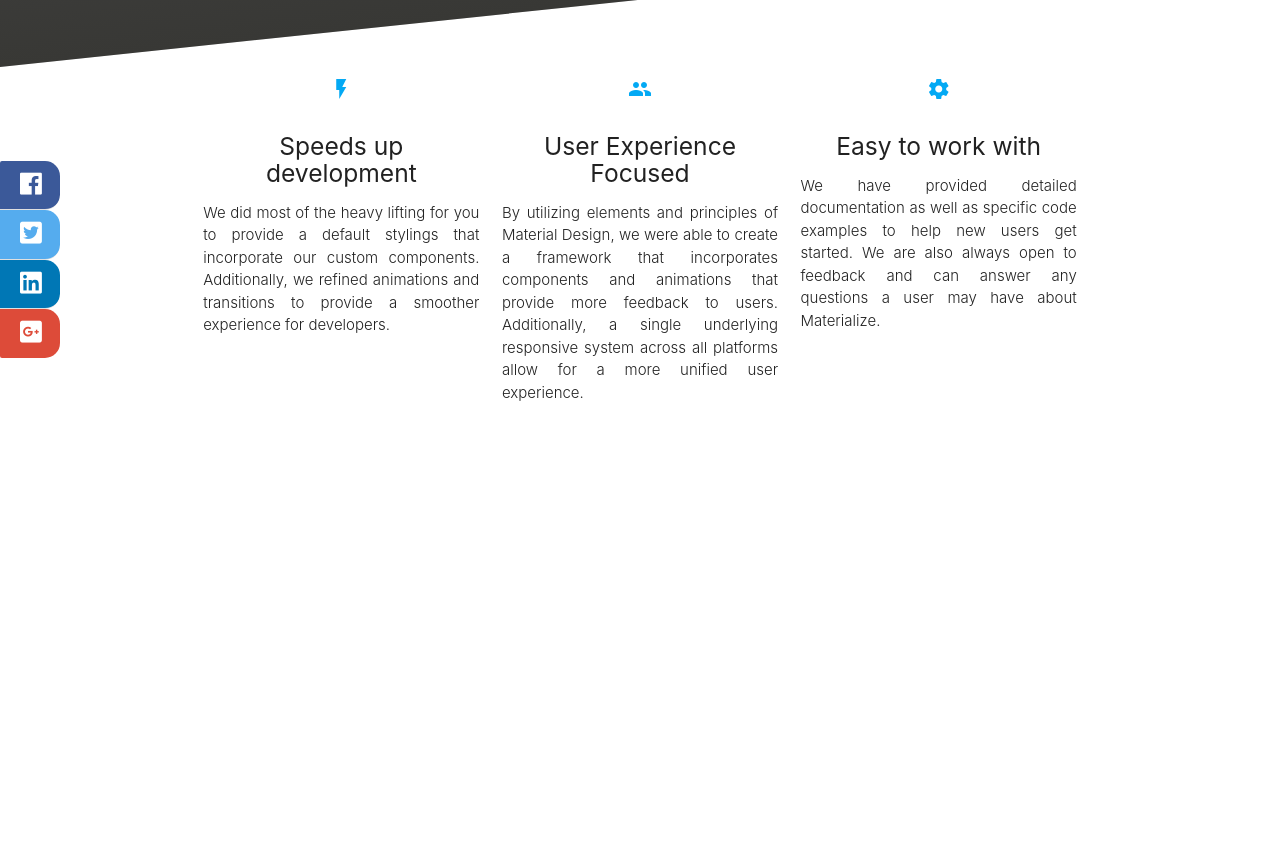
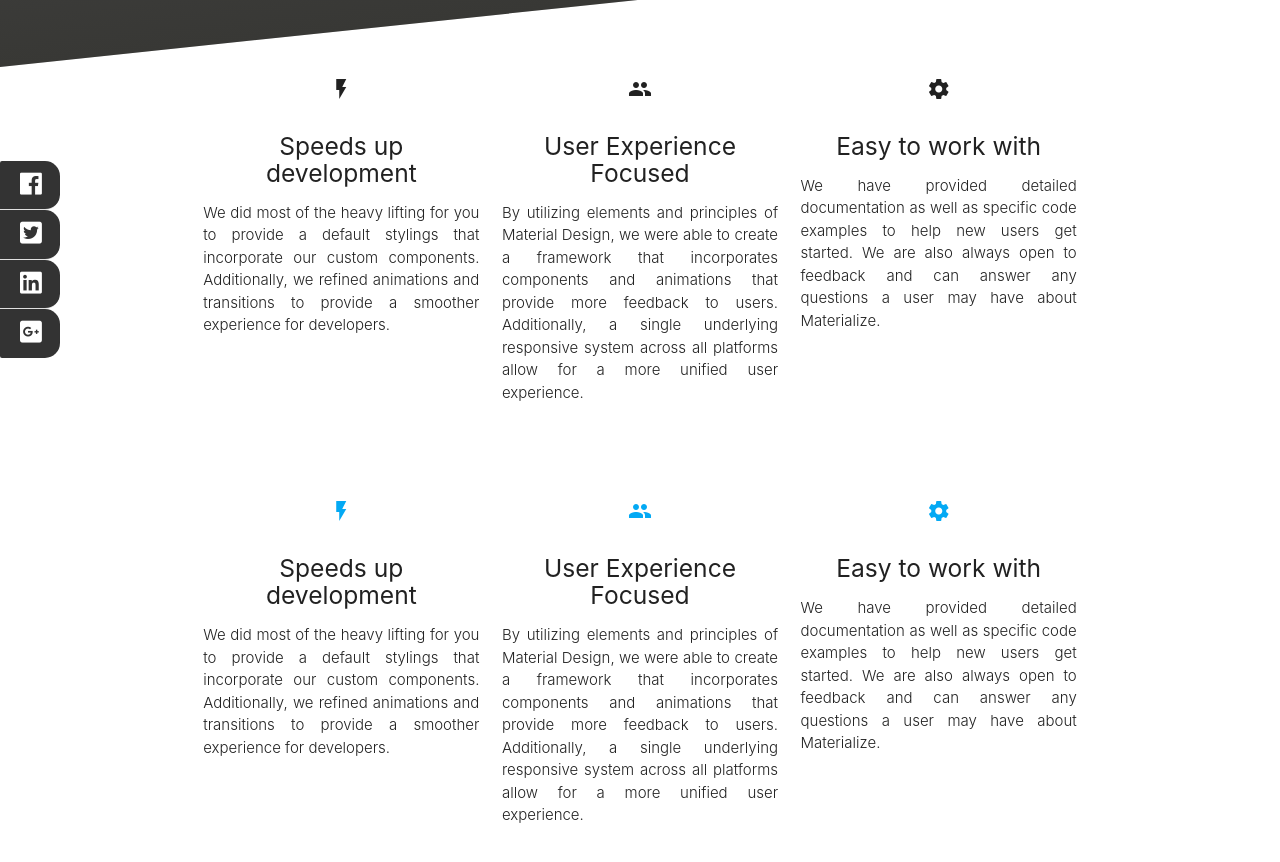
Before and after one commit to Pand3mie/SF4, a Symfony app: template templates/home/home.html.twig in a window 1280 px wide. Shown: the part 247-1109 px from the top of the page. Before the commit the page ends 648 px from the top, so only its background shows below. Run offline with Twig, Linux system fonts and the light colour scheme; the template is opened without the code that fills it, so the values that code supplies are empty; style sheets or scripts are compiled from the project's sources; some libraries are stand-ins or nearby versions.

Commit message:
commit 05/10 16:10

```diff
--- a/assets/scss/app.scss
+++ b/assets/scss/app.scss
@@ -76,16 +76,16 @@ div {
   border-radius: 0px 15px 15px 0px;
 }
 .left-sidebar li:nth-child(1){
-  background:#3b5999;
+  background:#333333;
 }
 .left-sidebar li:nth-child(2){
-  background:#55acee;
+  background:#333333;
 }
 .left-sidebar li:nth-child(3){
-  background:#0077B5;
+  background:#333333;
 }
 .left-sidebar li:nth-child(4){
-  background:#dd4b39;
+  background:#333333;
 }
 .left-sidebar li:hover{
   width: 150px;
@@ -93,3 +93,7 @@ div {
 .margetop{
   height:200px;
 }
+.logo{
+  position:fixed;
+  top: -54px;
+}
--- a/templates/default/menu.html.twig
+++ b/templates/default/menu.html.twig
@@ -2,9 +2,7 @@
 <nav class="grey darken-3">
     <div class="nav-wrapper">
         <div class="container">
-        <a href="#!" class="brand-logo"><i class="material-icons">
-        bug_report
-        </i></a>
+        <a href="#!" class="brand-logo logo"><img src="build/images/logo.png" alt=""></a>
         <ul class="right hide-on-med-and-down">
             <li><a class="dropdown-button" href="#!" data-target="dropdown1"><i class="material-icons left">
                     person
--- a/templates/home/home.html.twig
+++ b/templates/home/home.html.twig
@@ -13,7 +13,7 @@
   <div class="row">
       <div class="col s12 m4">
         <div class="icon-block">
-          <h2 class="center light-blue-text"><i class="material-icons">flash_on</i></h2>
+          <h2 class="center"><i class="material-icons">flash_on</i></h2>
           <h5 class="center">Speeds up development</h5>
 
           <p class="light">We did most of the heavy lifting for you to provide a default stylings that incorporate our custom components. Additionally, we refined animations and transitions to provide a smoother experience for developers.</p>
@@ -22,7 +22,7 @@
 
       <div class="col s12 m4">
         <div class="icon-block">
-          <h2 class="center light-blue-text"><i class="material-icons">group</i></h2>
+          <h2 class="center"><i class="material-icons">group</i></h2>
           <h5 class="center">User Experience Focused</h5>
 
           <p class="light">By utilizing elements and principles of Material Design, we were able to create a framework that incorporates components and animations that provide more feedback to users. Additionally, a single underlying responsive system across all platforms allow for a more unified user experience.</p>
@@ -31,13 +31,41 @@
 
       <div class="col s12 m4">
         <div class="icon-block">
-          <h2 class="center light-blue-text"><i class="material-icons">settings</i></h2>
+          <h2 class="center"><i class="material-icons">settings</i></h2>
           <h5 class="center">Easy to work with</h5>
 
           <p class="light">We have provided detailed documentation as well as specific code examples to help new users get started. We are also always open to feedback and can answer any questions a user may have about Materialize.</p>
         </div>
       </div>
     </div>
+    <div class="row">
+        <div class="col s12 m4">
+          <div class="icon-block">
+            <h2 class="center light-blue-text"><i class="material-icons">flash_on</i></h2>
+            <h5 class="center">Speeds up development</h5>
+
+            <p class="light">We did most of the heavy lifting for you to provide a default stylings that incorporate our custom components. Additionally, we refined animations and transitions to provide a smoother experience for developers.</p>
+          </div>
+        </div>
+
+        <div class="col s12 m4">
+          <div class="icon-block">
+            <h2 class="center light-blue-text"><i class="material-icons">group</i></h2>
+            <h5 class="center">User Experience Focused</h5>
+
+            <p class="light">By utilizing elements and principles of Material Design, we were able to create a framework that incorporates components and animations that provide more feedback to users. Additionally, a single underlying responsive system across all platforms allow for a more unified user experience.</p>
+          </div>
+        </div>
+
+        <div class="col s12 m4">
+          <div class="icon-block">
+            <h2 class="center light-blue-text"><i class="material-icons">settings</i></h2>
+            <h5 class="center">Easy to work with</h5>
+
+            <p class="light">We have provided detailed documentation as well as specific code examples to help new users get started. We are also always open to feedback and can answer any questions a user may have about Materialize.</p>
+          </div>
+        </div>
+      </div>
 
 {% endblock %}
 {% block social %}
```
Also changed, not shown: assets/img/logo.png (added).
